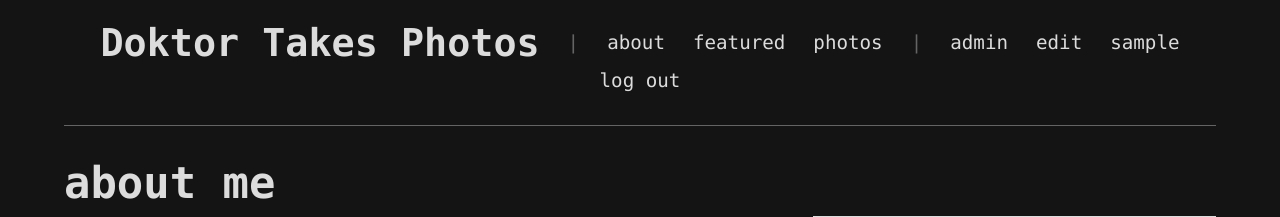
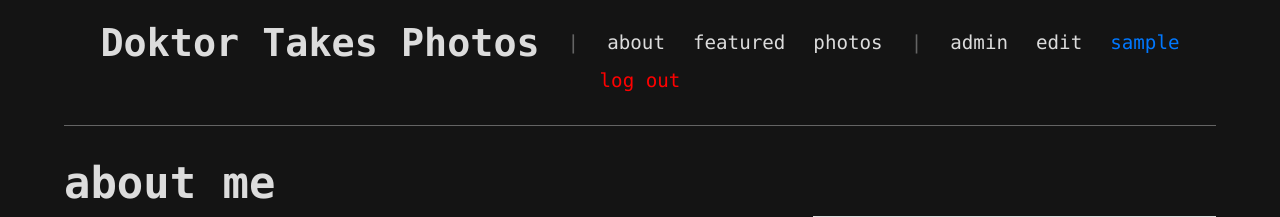
Before and after one commit to Doktor/gallery.doktortakes.photos, a Django app: page /about/ in a window 1280 px wide. Shown: the top 217 px of the page. Run offline with Django 3.2, Linux system fonts and the light colour scheme; the visitor is signed in with stand-in values (Sample User, id 1); style sheets or scripts are compiled from the project's sources; parts of the project's set-up code (start-up, migrations or seed data) failed here and were passed over; some libraries are stand-ins or nearby versions; some web fonts are replaced.

Commit message:
Change text color of profile and log out links

```diff
--- a/static/styles/main-photos.scss
+++ b/static/styles/main-photos.scss
@@ -146,6 +146,14 @@ $navlinks-spacing: 1.75rem;
   .navlink {
     a {
       color: $text;
+    }
+
+    &-username a {
+      color: $blue !important;
+    }
+
+    &-log-out a {
+      color: red !important;
     }
   }
 
--- a/templates/_navlinks.html
+++ b/templates/_navlinks.html
@@ -23,10 +23,10 @@
 </li>
 {% endif %}
 {% if request.user.is_authenticated %}
-<li class="navlink">
+<li class="navlink navlink-username">
   <a href="{% url 'user' request.user.username %}">{{ request.user.username }}</a>
 </li>
-<li class="navlink">
+<li class="navlink navlink-log-out">
   <a href="{% url 'log_out' %}">Log out</a>
 </li>
 {% else %}
```
